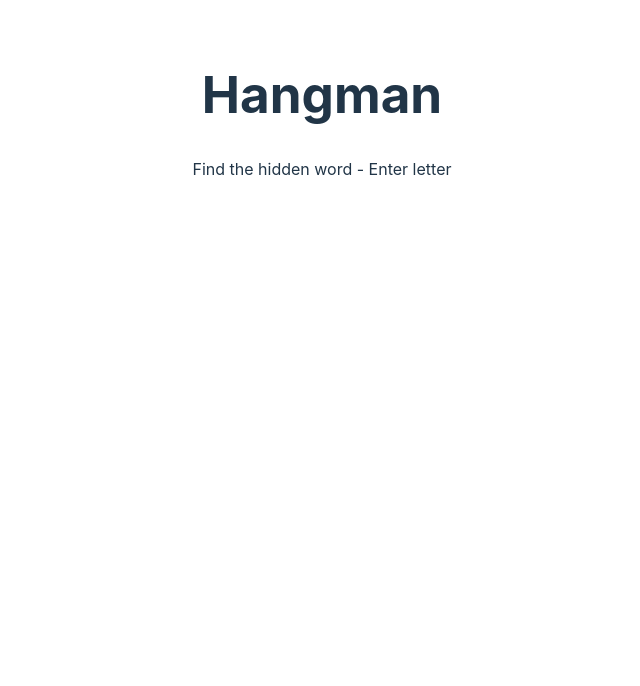
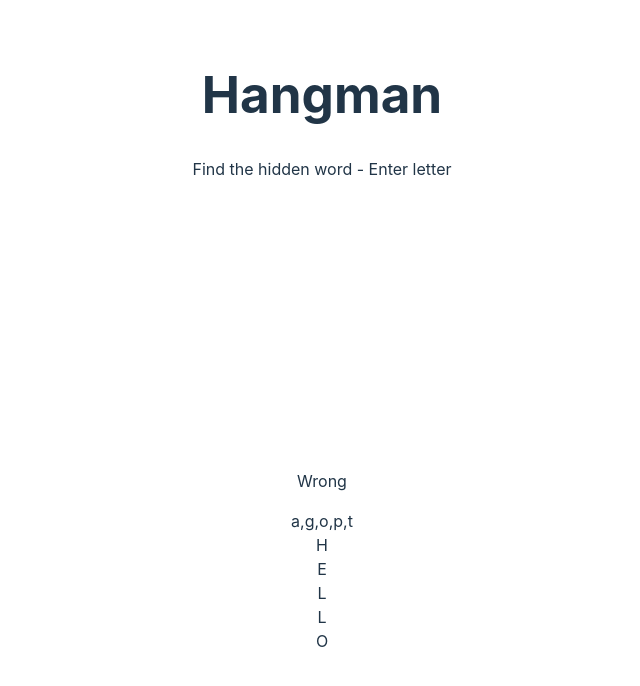
Before and after one commit to salvar3nga/Hangman, a React app: page / in a window 1280 px wide. Shown: the top 686 px of the page, without its empty margins (318-958 px from the left). Built offline with nearby package versions, Linux system fonts and the light colour scheme; the HTML template or start-up script is replaced by a standard one.

Commit message:
prep work add necessary components

```diff
--- /dev/null
+++ b/src/components/dialog/index.ts
@@ -0,0 +1 @@
+export {Dialog} from "./dialog"
--- a/src/components/game-panel/game-panel.tsx
+++ b/src/components/game-panel/game-panel.tsx
@@ -1,13 +1,14 @@
 import { HangmanFigure } from '../hangman-figure'
+import { Letters } from '../letters/letters'
 
 
 export function GamePanel(){
     return (
-        <>
+        <main>
             <h1>Hangman</h1>
             <p>Find the hidden word - Enter letter</p>
             <HangmanFigure/>
-
-        </>
+            <Letters/>
+        </main>
     )
 }
--- a/src/components/hangman-figure/hangman-figure.tsx
+++ b/src/components/hangman-figure/hangman-figure.tsx
@@ -18,7 +18,6 @@ export function HangmanFigure(){
                 <circle className={styles.figurePart} cx={140} cy={70} r={20}/>
 
                 {/* Neck */}
-
                 <line className={styles.figurePart} x1={140} y1={90} x2={140} y2={150}/>
 
                 {/* Arms */}
--- /dev/null
+++ b/src/components/letters/index.ts
@@ -0,0 +1 @@
+export {Letters} from "./letters"
--- /dev/null
+++ b/src/components/letters/letters.module.css
@@ -0,0 +1,15 @@
+.wrongLettersContainer{
+
+}
+
+.wrongLetters{
+
+}
+
+.word{
+
+}
+
+#word{
+
+}
--- /dev/null
+++ b/src/components/letters/letters.tsx
@@ -0,0 +1,23 @@
+import styles from "./letters.module.css"
+
+export function Letters(){
+    return (
+        <div className={styles.wrongLettersContainer}>
+            <div className={styles.wrongLetters}>
+                <p>Wrong</p>
+                <span>
+                    a,g,o,p,t
+                </span>
+            </div>
+
+
+            <div className={styles.word}>
+                    <div>H</div>
+                    <div>E</div>
+                    <div>L</div>
+                    <div>L</div>
+                    <div>O</div>
+            </div>
+        </div>
+    )
+}
--- /dev/null
+++ b/src/components/notification/index.ts
@@ -0,0 +1 @@
+export {Notification} from "./notification"
```
Also changed, not shown: src/components/dialog/dialog.module.css (added, +7 -0 lines), src/components/dialog/dialog.tsx (added, +12 -0 lines), src/components/notification/notification.module.css (added, +7 -0 lines), src/components/notification/notification.tsx (added, +9 -0 lines).
